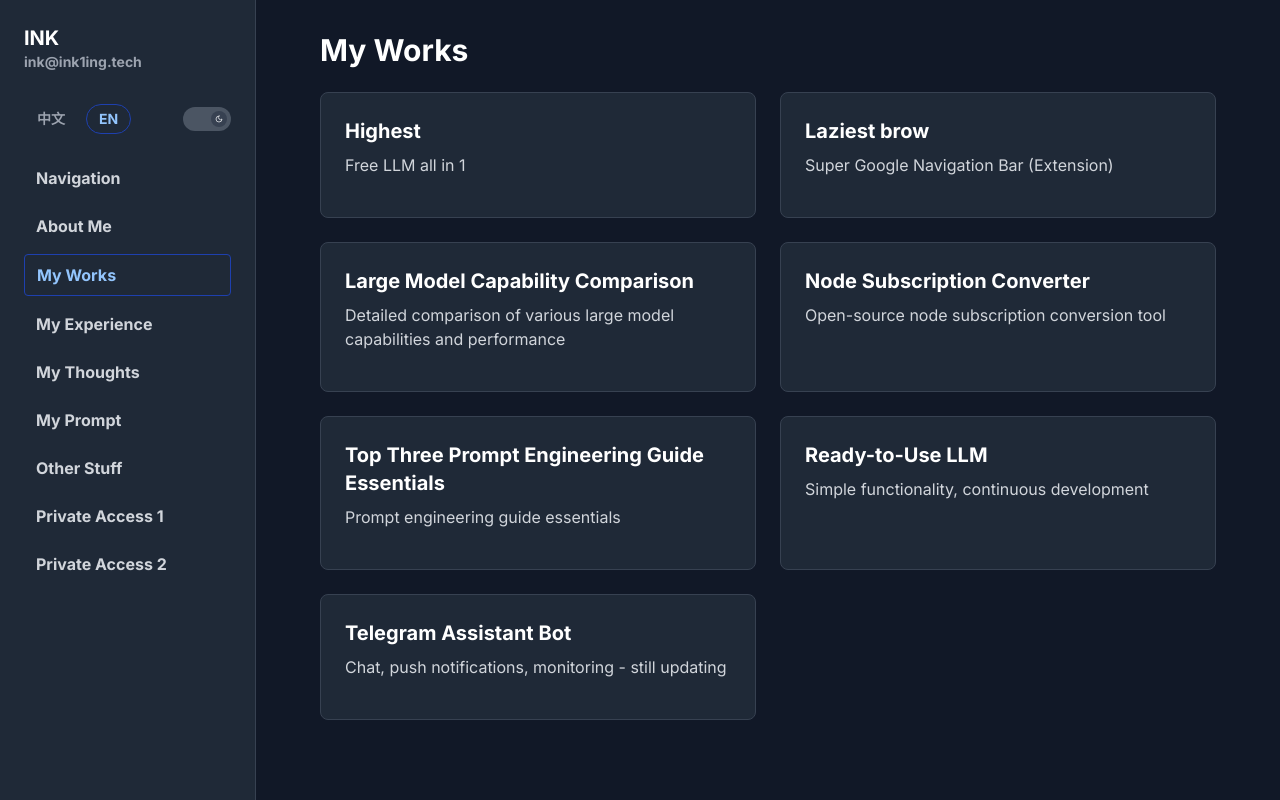
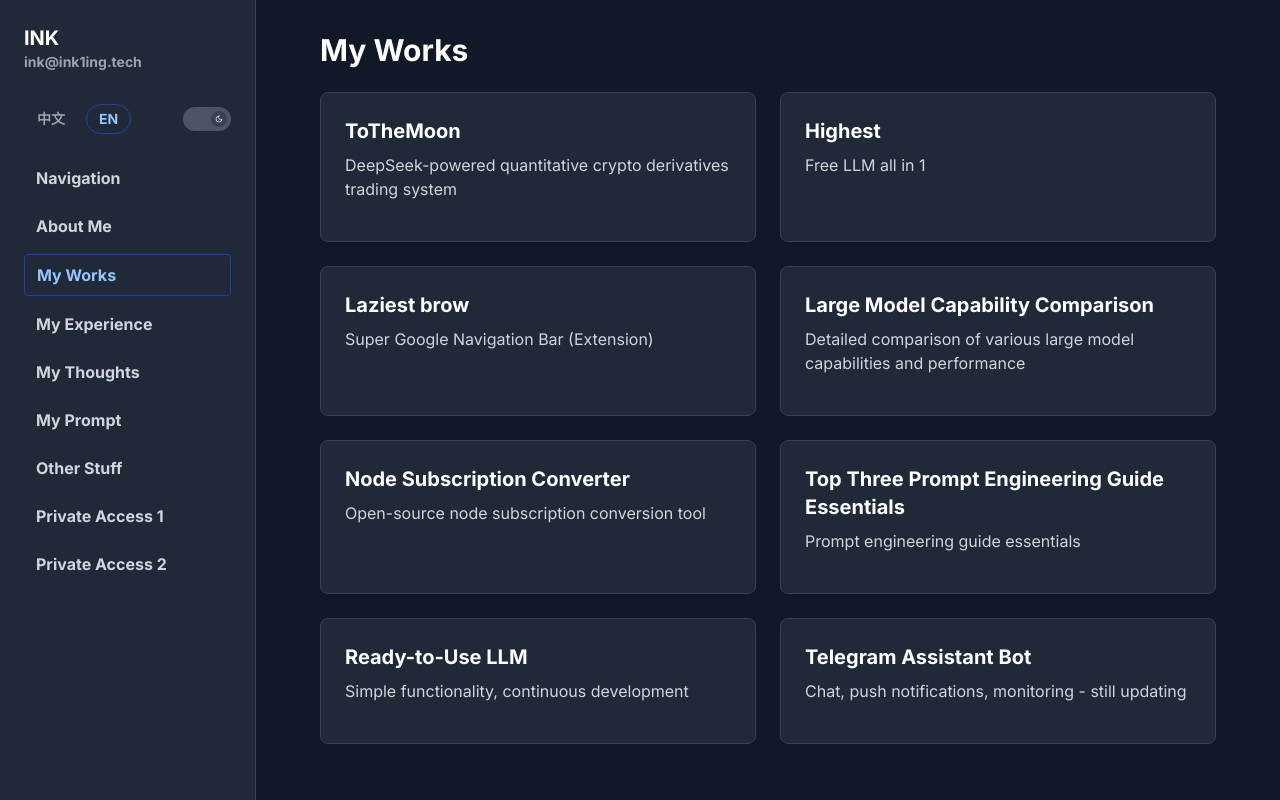
Before and after one commit to ink1ing/tech, a React (Vite) app in the folder frontend/: page /works in a window 1280 px wide. Built offline with nearby package versions, Linux system fonts and the light colour scheme.

Commit message:
feat: add ToTheMoon project

```diff
--- a/frontend/src/pages/WorksPage.tsx
+++ b/frontend/src/pages/WorksPage.tsx
@@ -3,6 +3,13 @@ import { useAppContext } from '../context/AppContext';
 import PageContainer from '../components/PageContainer';
 
 const works = [
+  {
+    title: 'ToTheMoon',
+    title_en: 'ToTheMoon',
+    url: 'https://tothemoon.ink1ing.tech',
+    description: '由 DeepSeek 驱动的加密合约量化交易系统',
+    description_en: 'DeepSeek-powered quantitative crypto derivatives trading system'
+  },
   {
     title: '高的',
     title_en: 'Highest',
```
